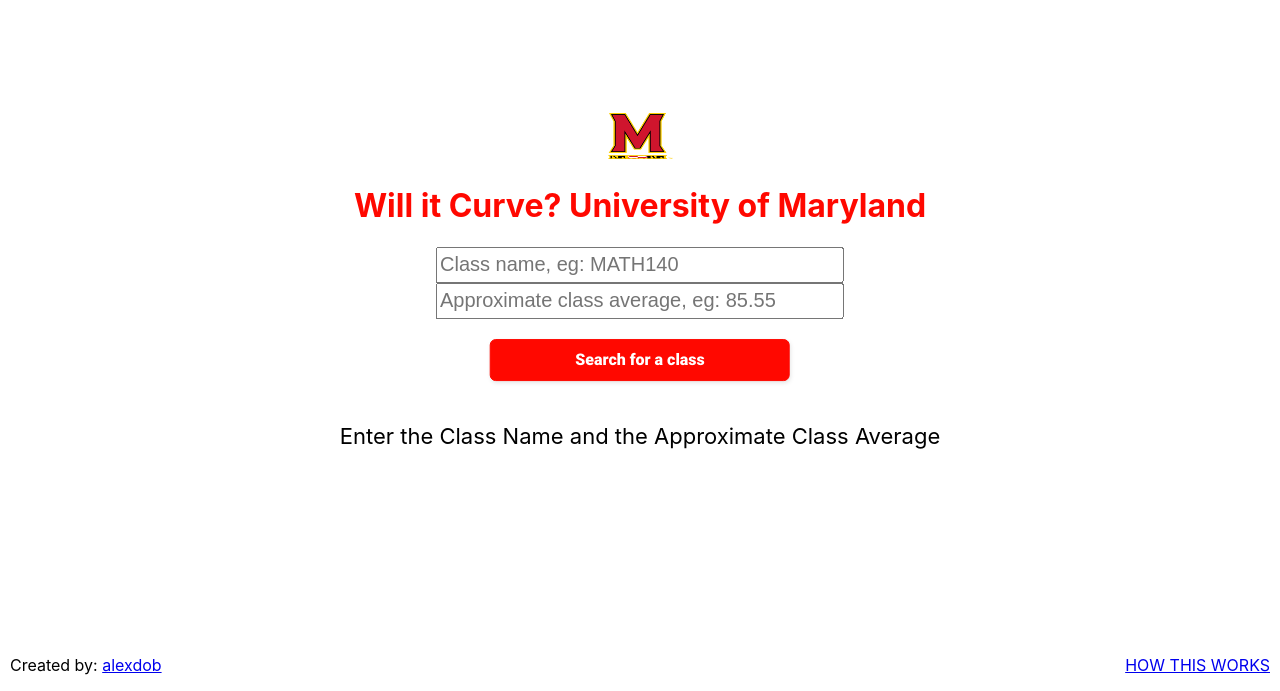
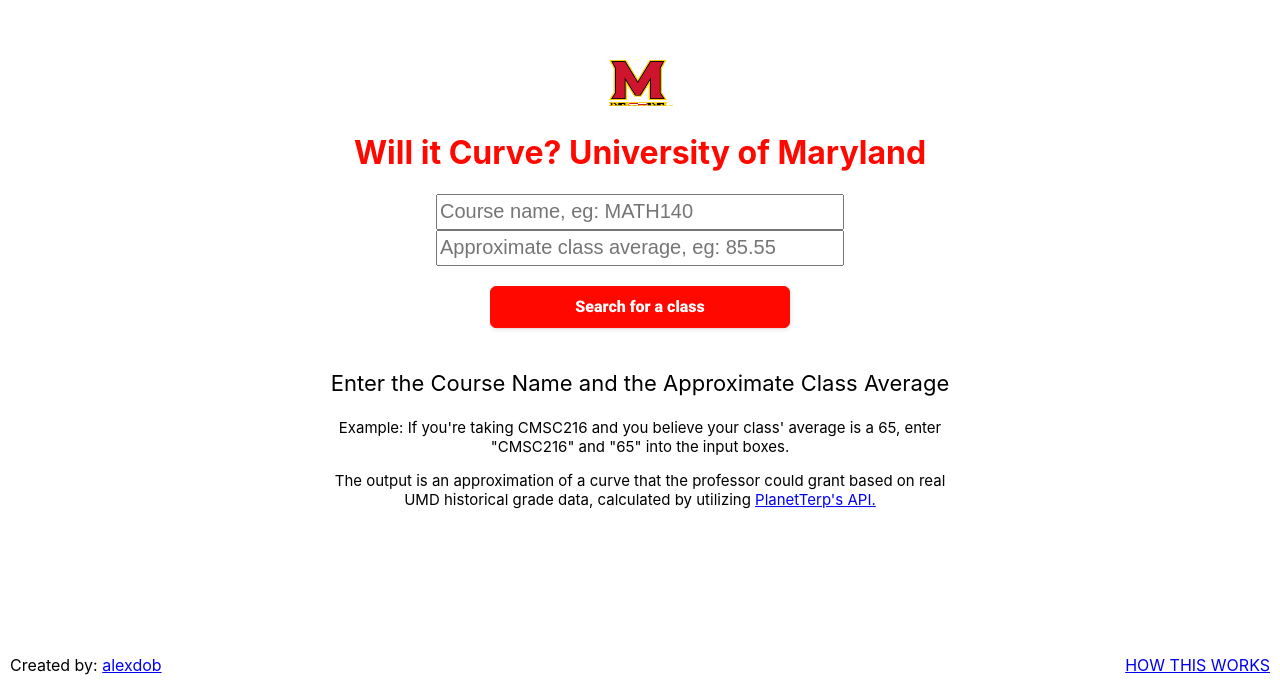
Before and after one commit to alexdobrzycki/willitcurve, a React (Create React App) app: page / in a window 1280 px wide. Shown: the part 109-800 px from the top of the page. Built offline with nearby package versions, Linux system fonts and the light colour scheme.

Commit message:
final touches frontend

```diff
--- a/public/index.html
+++ b/public/index.html
@@ -23,7 +23,7 @@
       work correctly both with client-side routing and a non-root public URL.
       Learn how to configure a non-root public URL by running `npm run build`.
     -->
-    <title>React App</title>
+    <title>Will it Curve? UMD</title>
   </head>
   <body>
     <noscript>You need to enable JavaScript to run this app.</noscript>
--- a/src/App.js
+++ b/src/App.js
@@ -21,7 +21,7 @@
       var average = parseFloat(approxAverage);
       var gpaConverted;
       if (!isNumber(gpa) || !(isNumber(average)) || isNaN(average)) {
-        setClassData("Invalid input, please use the proper format: eg: \"MATH140\" & \"80\"");
+        setClassData("Invalid input, please use the proper format: eg: \"MATH140\" and \"80\"");
       } else {
         if (gpa <= 4 && gpa > 3.7) {
           gpaConverted = gpa * 25;
@@ -44,13 +44,13 @@
         }
 
         if (gpaConverted - average <= 0) {
-          setClassData("There will likely be no curve :(");
+          setClassData("There will likely be no curve (possible decrease in grade)");
         } else {
-          setClassData("The curve will approximately be: " + (gpaConverted - average).toFixed(2) + " points");
+          setClassData("The curve will be approximately: " + (gpaConverted - average).toFixed(2) + " points");
         }
       }
     }).catch(function (error) {
-      setClassData("Invalid input, please use the proper format, eg: \"MATH140\" & \"80\"");
+      setClassData("Invalid input, please use the proper format, eg: \"MATH140\" and \"80\"");
     });
   }
 
@@ -61,7 +61,7 @@
     <img src="marylandlogo.png" alt=" " width="125" height="50"></img>
       <h1>Will it Curve? University of Maryland</h1>
       <div className="container">
-        <input type="text" id="textboxid" placeholder='Class name, eg: MATH140' onChange={e => setSearchText(e.target.value)}></input>
+        <input type="text" id="textboxid" placeholder='Course name, eg: MATH140' onChange={e => setSearchText(e.target.value)}></input>
         <br></br>
         <input type="text" id="textboxid" placeholder='Approximate class average, eg: 85.55'onChange={e => setapproxAverage(e.target.value)}></input>
         <br></br>
@@ -72,7 +72,12 @@
       {JSON.stringify(classData) !== '""' ?
       <><p><b>{classData}</b></p></>
       :
-      <><p>Enter the Class Name and the Approximate Class Average</p></>
+      <><p>Enter the Course Name and the Approximate Class Average</p>
+      <p id="small">Example: If you're taking CMSC216 and you believe your class' average
+      is a 65, enter "CMSC216" and "65" into the input boxes.</p>
+      <p id="small">The output is an approximation of a curve that the professor could grant
+       based on real UMD historical  grade data, calculated by utilizing <a href="https://planetterp.com/api/"
+       target="_blank" rel="noreferrer">PlanetTerp's API.</a></p></>
     }
     </div>
   );
--- a/src/index.css
+++ b/src/index.css
@@ -12,6 +12,12 @@
 
 p {
   font-size: 22px;
+}
+
+#small
+{
+  font-size: 15px;
+  max-width: fit-content;
 }
 
 #center
```
